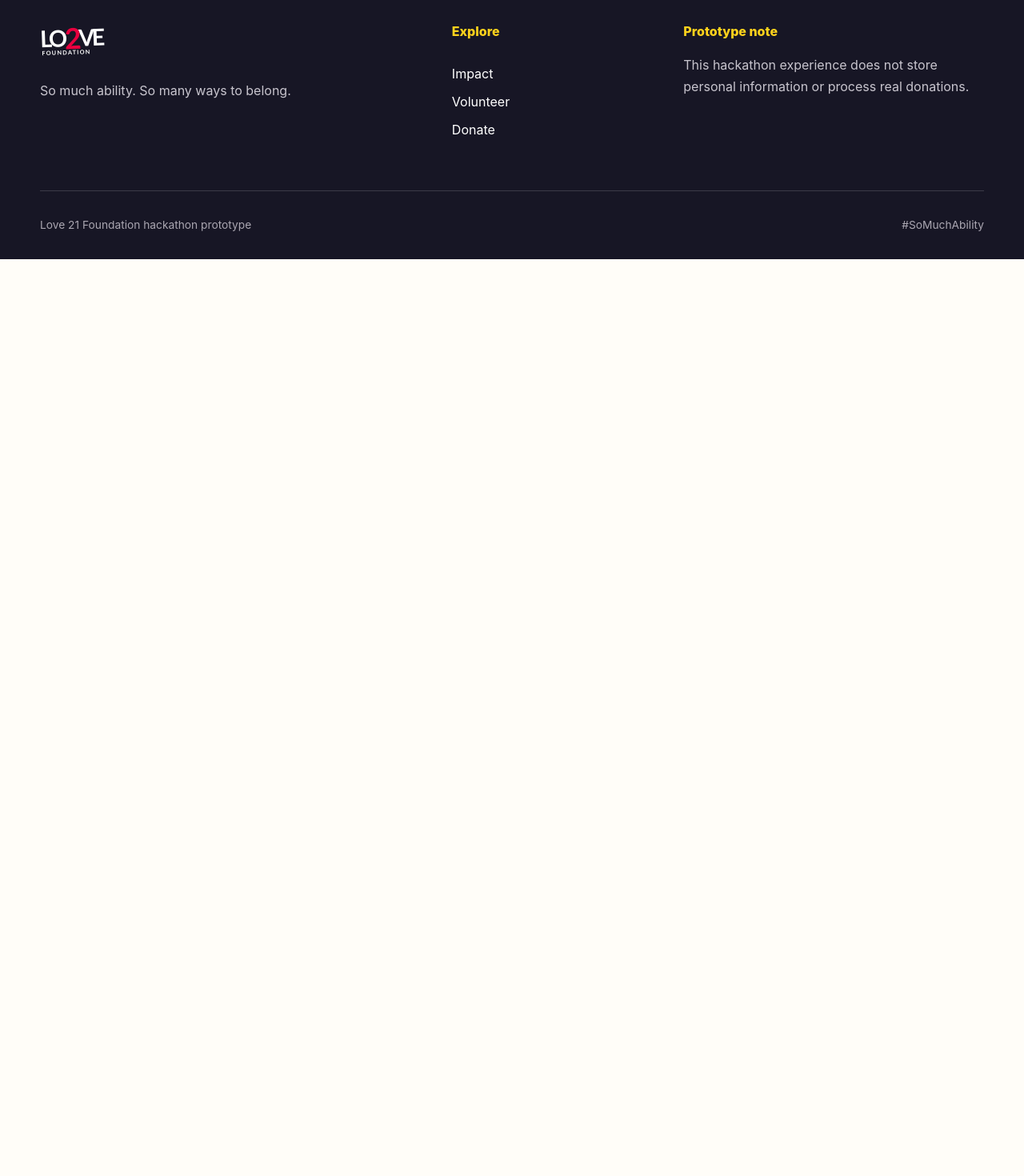
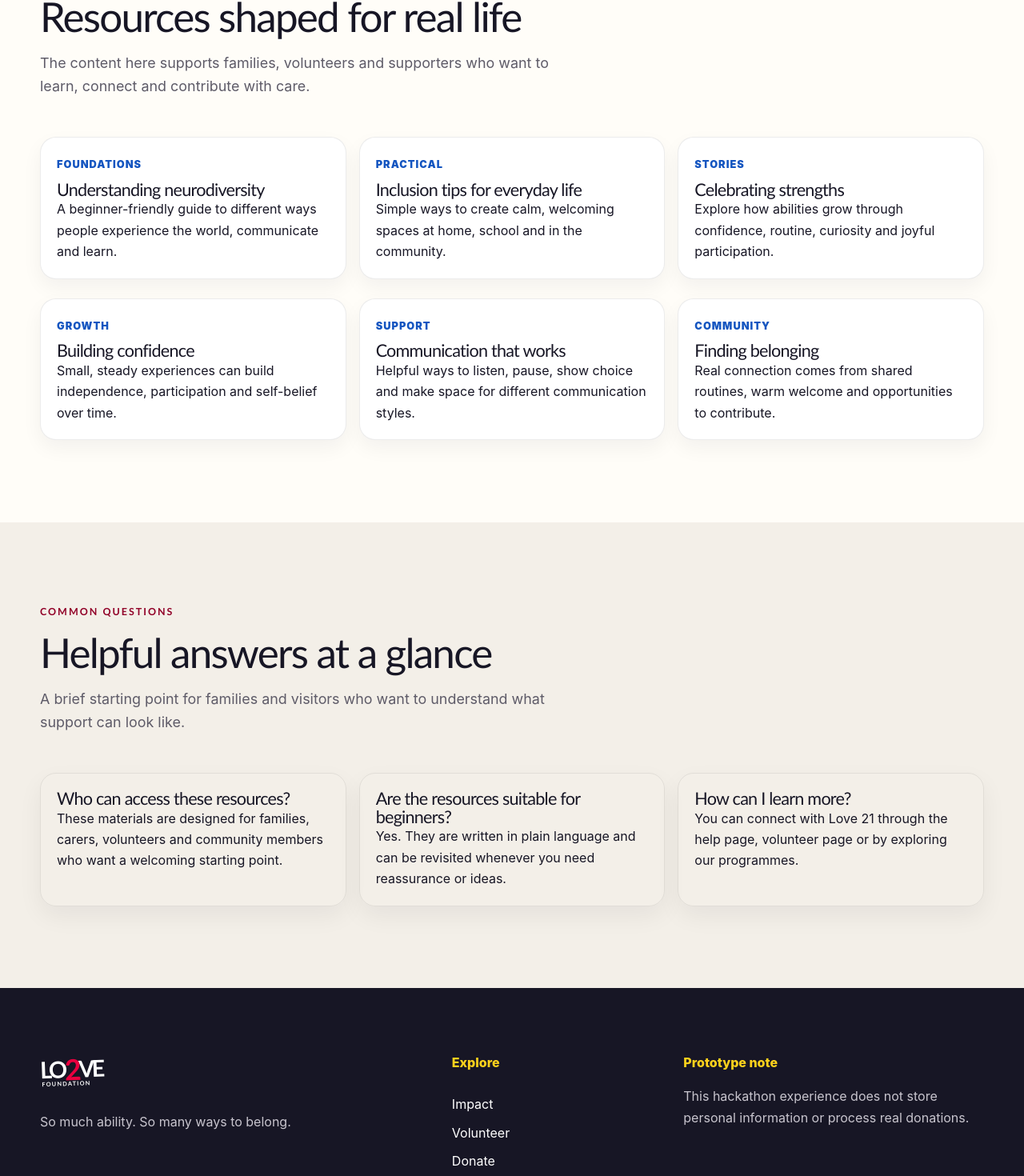
Before and after one commit to royalzy/CodeToGive2026-Team14, a React (Vite) app in the folder frontend/: page /resources in a window 1280 px wide. Shown: the part 699-2169 px from the top of the page at 80% size. Before the commit the page ends 1023 px from the top, so only its background shows below. Built offline with nearby package versions, Linux system fonts and the light colour scheme; no server answers.

Commit message:
Adding Help and Education Resources Pages

```diff
--- a/frontend/src/App.tsx
+++ b/frontend/src/App.tsx
@@ -2,9 +2,11 @@ import { Route, Routes } from "react-router-dom";
 
 import { Layout } from "./components/Layout";
 import { DonatePage } from "./pages/DonatePage";
+import { HelpPage } from "./pages/HelpPage";
 import { HomePage } from "./pages/HomePage";
 import { ImpactPage } from "./pages/ImpactPage";
 import { NotFoundPage } from "./pages/NotFoundPage";
+import { ResourcesPage } from "./pages/ResourcesPage";
 import { VolunteerPage } from "./pages/VolunteerPage";
 
 export function App() {
@@ -15,6 +17,8 @@ export function App() {
         <Route path="impact" element={<ImpactPage />} />
         <Route path="volunteer" element={<VolunteerPage />} />
         <Route path="donate" element={<DonatePage />} />
+        <Route path="help" element={<HelpPage />} />
+        <Route path="resources" element={<ResourcesPage />} />
         <Route path="*" element={<NotFoundPage />} />
       </Route>
     </Routes>
--- a/frontend/src/content/en.ts
+++ b/frontend/src/content/en.ts
@@ -4,6 +4,8 @@ export const navigation = [
   { label: "Impact", href: "/impact" },
   { label: "Volunteer", href: "/volunteer" },
   { label: "Donate", href: "/donate" },
+  { label: "Help", href: "/help" },
+  { label: "Resources", href: "/resources" },
 ] as const;
 
 export const metrics: Metric[] = [
--- /dev/null
+++ b/frontend/src/pages/HelpPage.tsx
@@ -0,0 +1,87 @@
+import { Link } from "react-router-dom";
+
+import { PageHero, SectionHeading } from "../components/Cards";
+
+const supportOptions = [
+  {
+    title: "Book a support conversation",
+    body: "Parents and carers can request a time to talk through concerns, next steps and available services.",
+  },
+  {
+    title: "Find practical help",
+    body: "Explore guidance on routines, communication, transitions and family wellbeing in a welcoming space.",
+  },
+  {
+    title: "Join the community",
+    body: "Meet other families, share wins and learn from peers who understand the everyday rhythm of support.",
+  },
+] as const;
+
+const steps = [
+  "Tell us what kind of support feels useful right now.",
+  "We will connect you with the right programme, service or conversation.",
+  "You can keep building confidence at your own pace and with your own rhythm.",
+] as const;
+
+export function HelpPage() {
+  return (
+    <>
+      <PageHero
+        eyebrow="Support for families and carers"
+        title="Support for families and carers"
+        body="Love 21 offers practical guidance, warm connection and a clear path to support for parents, carers and families."
+        tone="red"
+      />
+
+      <section className="section">
+        <div className="shell">
+          <SectionHeading
+            eyebrow="You are not alone"
+            title="Ways we can help"
+            body="Support is available in plain language, with space for questions, care and steady next steps."
+          />
+          <div className="help-grid">
+            {supportOptions.map((option) => (
+              <article key={option.title} className="support-card">
+                <h3>{option.title}</h3>
+                <p>{option.body}</p>
+              </article>
+            ))}
+          </div>
+        </div>
+      </section>
+
+      <section className="section section-soft">
+        <div className="shell help-layout">
+          <div>
+            <SectionHeading
+              eyebrow="Start here"
+              title="A clear first step"
+              body="Every family deserves a simple place to begin, ask questions and feel welcomed."
+            />
+            <ol className="resource-list">
+              {steps.map((step) => (
+                <li key={step}>{step}</li>
+              ))}
+            </ol>
+          </div>
+          <aside className="support-panel">
+            <p className="eyebrow">Need a gentle next step?</p>
+            <h3>Explore volunteering or learning resources</h3>
+            <p>
+              You can discover new ways to belong, support the community and grow alongside members.
+            </p>
+            <div className="button-row">
+              <Link className="button button-dark" to="/volunteer">
+                Explore volunteering
+              </Link>
+              <Link className="button button-outline" to="/resources">
+                Browse resources
+              </Link>
+            </div>
+          </aside>
+        </div>
+      </section>
+    </>
+  );
+}
--- /dev/null
+++ b/frontend/src/pages/ResourcesPage.tsx
@@ -0,0 +1,112 @@
+import { PageHero, SectionHeading } from "../components/Cards";
+
+const resourceCategories = [
+  {
+    title: "Understanding neurodiversity",
+    badge: "Foundations",
+    body: "A beginner-friendly guide to different ways people experience the world, communicate and learn.",
+  },
+  {
+    title: "Inclusion tips for everyday life",
+    badge: "Practical",
+    body: "Simple ways to create calm, welcoming spaces at home, school and in the community.",
+  },
+  {
+    title: "Celebrating strengths",
+    badge: "Stories",
+    body: "Explore how abilities grow through confidence, routine, curiosity and joyful participation.",
+  },
+] as const;
+
+const learningCards = [
+  {
+    title: "Building confidence",
+    category: "Growth",
+    body: "Small, steady experiences can build independence, participation and self-belief over time.",
+  },
+  {
+    title: "Communication that works",
+    category: "Support",
+    body: "Helpful ways to listen, pause, show choice and make space for different communication styles.",
+  },
+  {
+    title: "Finding belonging",
+    category: "Community",
+    body: "Real connection comes from shared routines, warm welcome and opportunities to contribute.",
+  },
+] as const;
+
+const faqs = [
+  {
+    question: "Who can access these resources?",
+    answer: "These materials are designed for families, carers, volunteers and community members who want a welcoming starting point.",
+  },
+  {
+    question: "Are the resources suitable for beginners?",
+    answer: "Yes. They are written in plain language and can be revisited whenever you need reassurance or ideas.",
+  },
+  {
+    question: "How can I learn more?",
+    answer: "You can connect with Love 21 through the help page, volunteer page or by exploring our programmes.",
+  },
+] as const;
+
+export function ResourcesPage() {
+  return (
+    <>
+      <PageHero
+        eyebrow="Learning for belonging"
+        title="Learning for belonging"
+        body="Education is one of the most powerful ways to build confidence, empathy and community."
+        tone="blue"
+      />
+
+      <section className="section">
+        <div className="shell">
+          <SectionHeading
+            eyebrow="Explore the topics"
+            title="Resources shaped for real life"
+            body="The content here supports families, volunteers and supporters who want to learn, connect and contribute with care."
+          />
+          <div className="resource-category-grid">
+            {resourceCategories.map((topic) => (
+              <article key={topic.title} className="resource-card">
+                <p className="resource-badge">{topic.badge}</p>
+                <h3>{topic.title}</h3>
+                <p>{topic.body}</p>
+              </article>
+            ))}
+          </div>
+
+          <div className="resource-card-stack">
+            {learningCards.map((card) => (
+              <article key={card.title} className="resource-highlight">
+                <p className="resource-badge">{card.category}</p>
+                <h3>{card.title}</h3>
+                <p>{card.body}</p>
+              </article>
+            ))}
+          </div>
+        </div>
+      </section>
+
+      <section className="section section-soft">
+        <div className="shell">
+          <SectionHeading
+            eyebrow="Common questions"
+            title="Helpful answers at a glance"
+            body="A brief starting point for families and visitors who want to understand what support can look like."
+          />
+          <div className="faq-list">
+            {faqs.map((faq) => (
+              <article key={faq.question} className="faq-card">
+                <h3>{faq.question}</h3>
+                <p>{faq.answer}</p>
+              </article>
+            ))}
+          </div>
+        </div>
+      </section>
+    </>
+  );
+}
--- a/frontend/src/styles.css
+++ b/frontend/src/styles.css
@@ -989,6 +989,75 @@ h3 {
   margin-bottom: 0;
 }
 
+/* Help and resources */
+.help-grid,
+.faq-list {
+  display: grid;
+  gap: 1rem;
+  grid-template-columns: repeat(auto-fit, minmax(220px, 1fr));
+}
+
+.resource-category-grid {
+  display: grid;
+  gap: 1rem;
+  grid-template-columns: repeat(auto-fit, minmax(220px, 1fr));
+  margin-bottom: 1.5rem;
+}
+
+.resource-card-stack {
+  display: grid;
+  gap: 1rem;
+  grid-template-columns: repeat(auto-fit, minmax(240px, 1fr));
+}
+
+.support-card,
+.faq-card,
+.support-panel,
+.resource-card,
+.resource-highlight {
+  background: var(--surface);
+  border: 1px solid rgba(23, 23, 23, 0.08);
+  border-radius: 1.25rem;
+  padding: 1.25rem;
+  box-shadow: 0 12px 30px rgba(15, 23, 42, 0.06);
+}
+
+.help-layout {
+  display: grid;
+  gap: 1.5rem;
+  grid-template-columns: 1.2fr 0.8fr;
+}
+
+.resource-list {
+  padding-left: 1.25rem;
+  display: grid;
+  gap: 0.75rem;
+  color: var(--text);
+}
+
+.support-panel {
+  background: linear-gradient(135deg, rgba(255, 221, 0, 0.16), rgba(255, 255, 255, 0.95));
+}
+
+.resource-card,
+.resource-highlight {
+  background: white;
+  border: 1px solid rgba(23, 23, 23, 0.08);
+  border-radius: 1.25rem;
+  padding: 1.25rem;
+  box-shadow: 0 10px 24px rgba(15, 23, 42, 0.05);
+}
+
+.resource-badge {
+  display: inline-block;
+  margin-bottom: 0.6rem;
+  color: var(--blue);
+  font-size: 0.8rem;
+  font-weight: 900;
+  letter-spacing: 0.08em;
+  text-transform: uppercase;
+}
+
 /* Volunteer and donation */
 .volunteer-orientation {
   background: #e7efff;
```
Also changed, not shown: 2 other files (tests, documents, lock files or other folders).
